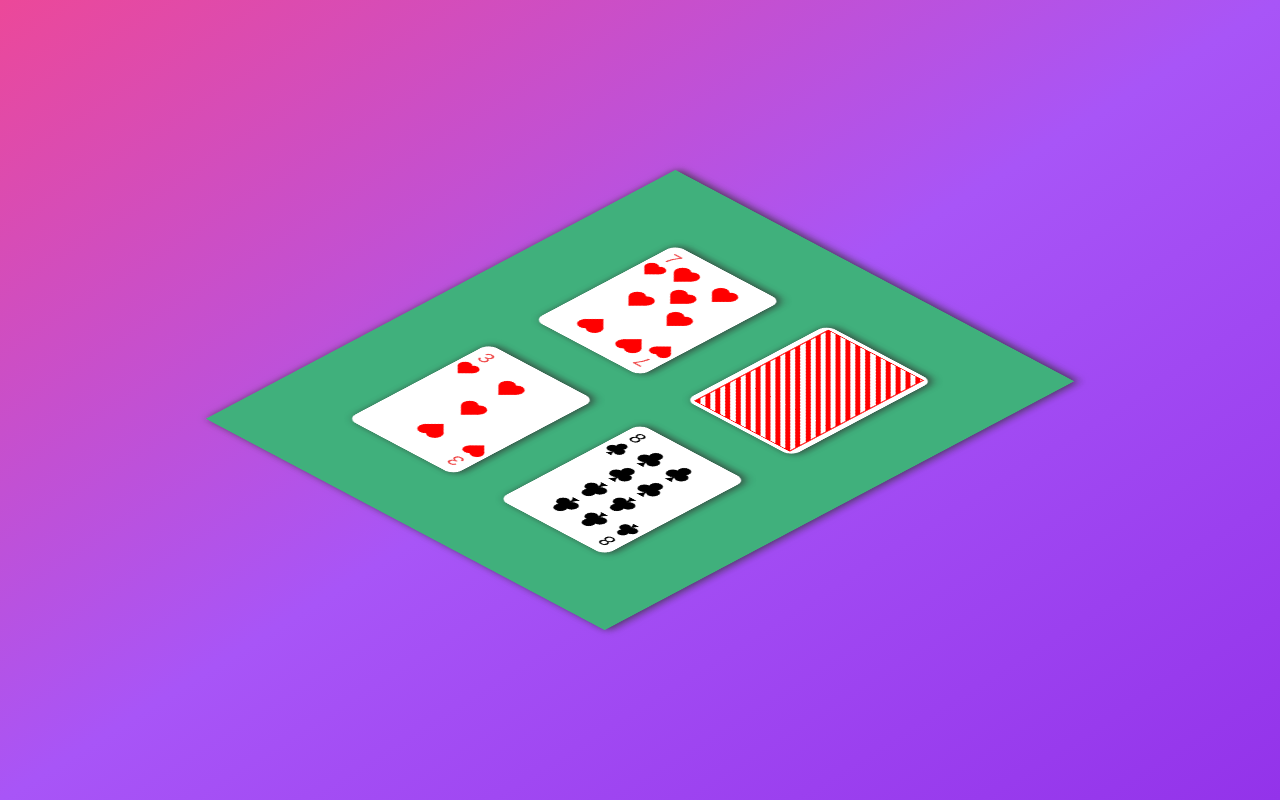
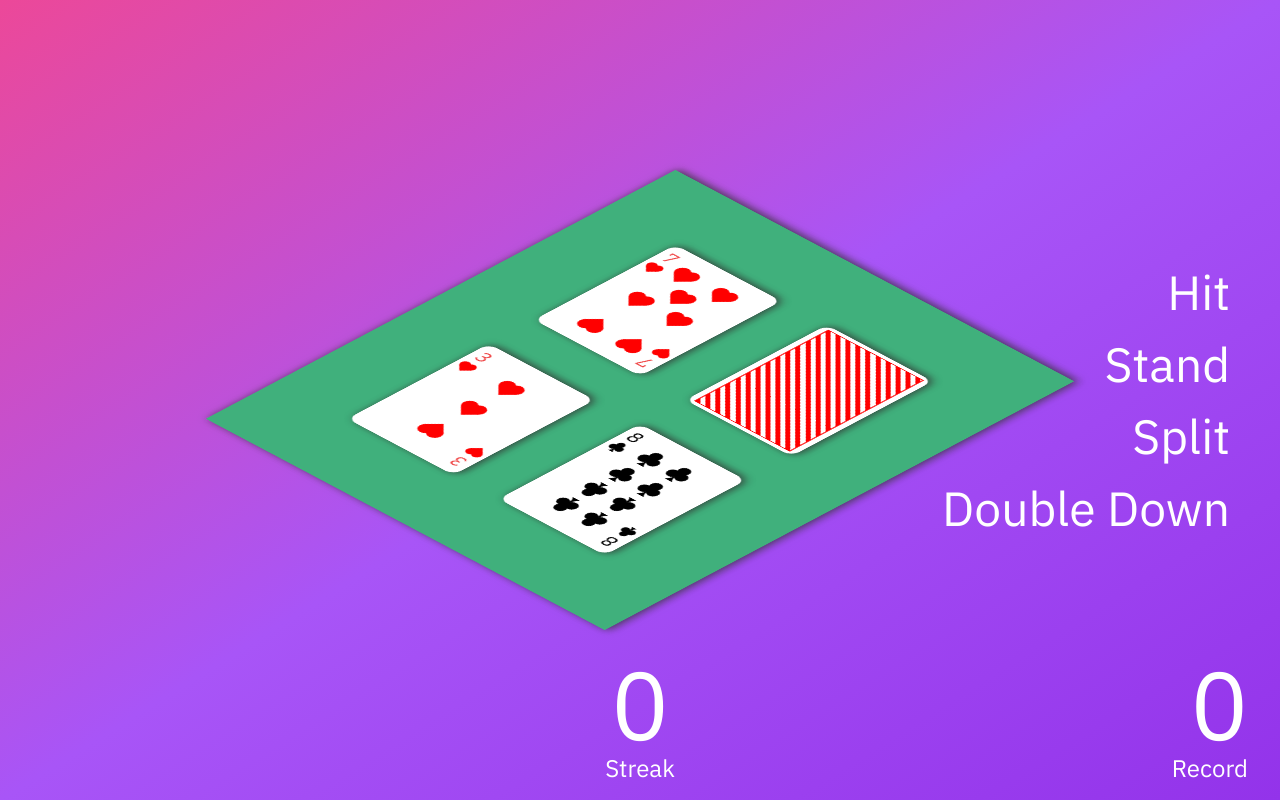
Before and after one commit to benjamin-atlas/perfect-blackjack-strategy, a Vue app in the folder perfect-blackjack-strategy-frontend/: page / in a window 1280 px wide. Built offline with nearby package versions, Linux system fonts and the light colour scheme.

Commit message:
Added score overlay and basic control structure

```diff
--- a/perfect-blackjack-strategy-frontend/public/index.html
+++ b/perfect-blackjack-strategy-frontend/public/index.html
@@ -1,15 +1,25 @@
 <!DOCTYPE html>
 <html lang="">
   <head>
-    <meta charset="utf-8">
-    <meta http-equiv="X-UA-Compatible" content="IE=edge">
-    <meta name="viewport" content="width=device-width,initial-scale=1.0">
-    <link rel="icon" href="<%= BASE_URL %>favicon.ico">
+    <link rel="preconnect" href="https://fonts.googleapis.com" />
+    <link rel="preconnect" href="https://fonts.gstatic.com" crossorigin />
+    <link
+      href="https://fonts.googleapis.com/css2?family=IBM+Plex+Sans&display=swap"
+      rel="stylesheet"
+    />
+    <meta charset="utf-8" />
+    <meta http-equiv="X-UA-Compatible" content="IE=edge" />
+    <meta name="viewport" content="width=device-width,initial-scale=1.0" />
+    <link rel="icon" href="<%= BASE_URL %>favicon.ico" />
     <title><%= htmlWebpackPlugin.options.title %></title>
   </head>
   <body>
     <noscript>
-      <strong>We're sorry but <%= htmlWebpackPlugin.options.title %> doesn't work properly without JavaScript enabled. Please enable it to continue.</strong>
+      <strong
+        >We're sorry but <%= htmlWebpackPlugin.options.title %> doesn't work
+        properly without JavaScript enabled. Please enable it to
+        continue.</strong
+      >
     </noscript>
     <div id="app"></div>
     <!-- built files will be auto injected -->
--- a/perfect-blackjack-strategy-frontend/src/App.vue
+++ b/perfect-blackjack-strategy-frontend/src/App.vue
@@ -1,15 +1,21 @@
 <template>
-  <div class="bg-gradient-to-br from-pink-500 via-purple-500 to-purple-600 w-screen h-screen overflow-hidden relative">
+  <div class="bg-gradient-to-br from-pink-500 via-purple-500 to-purple-600 w-screen h-screen overflow-hidden relative font-ibm-plex-sans">
     <Table />
+    <Scores ref="scoreRef" />
+    <Controls @control-selected="this.$refs.scoreRef.increaseCurrentScore()" />
   </div>
 </template>
 
 <script lang="ts">
 import { defineComponent } from "vue";
+import Controls from './components/Controls.vue'
+import Scores from './components/Scores.vue'
 import Table from './components/Table.vue'
 
 export default defineComponent({
   components: {
+    Controls,
+    Scores,
     Table
   }
 });
--- a/perfect-blackjack-strategy-frontend/src/components/Card.vue
+++ b/perfect-blackjack-strategy-frontend/src/components/Card.vue
@@ -1,17 +1,16 @@
 <template>
   <div :class="`card-wrapper absolute top-[-1000%] ${dealt ? 'dealt' : ''}`">
     <div
-      :class="`cursor-pointer card-body bg-white w-[150px] h-[200px] rounded-xl relative text-center select-none ${
+      :class="`card-body bg-white w-[150px] h-[200px] rounded-xl relative text-center select-none ${
         suit === 'heart' || suit === 'diamond' ? ' text-red-500' : ''
       }`"
-      @click="faceUp = !faceUp"
     >
       <template v-if="faceUp">
         <div class="card-id absolute top-[5px] left-[5px] grid grid-cols-1">
           <span class="card-number text-2xl">{{ cardNumber }}</span>
           <img
             :src="require(`../assets/${suit}.svg`)"
-            class="w-[25px] h-[25px] max-w-[25px] max-h-[25px] object-contain object-center"
+            class="w-[20px] h-[20px] max-w-[20px] max-h-[20px] object-contain object-center"
           />
         </div>
         <div
@@ -38,7 +37,7 @@
           <span class="card-number text-2xl">{{ cardNumber }}</span>
           <img
             :src="require(`../assets/${suit}.svg`)"
-            class="w-[25px] h-[25px] max-w-[25px] max-h-[25px] object-contain object-center"
+            class="w-[20px] h-[20px] max-w-[20px] max-h-[20px] object-contain object-center"
           />
         </div>
       </template>
--- a/perfect-blackjack-strategy-frontend/src/components/Controls.vue
+++ b/perfect-blackjack-strategy-frontend/src/components/Controls.vue
@@ -0,0 +1,47 @@
+<template>
+  <div
+    class="text-white grid grid-cols-1 grid-rows-4 gap-6 w-[550px] text-right text-5xl fixed top-[50%] translate-y-[-50%] right-[50px]"
+  >
+    <div
+      class="control-option cursor-pointer select-none mr-0"
+      @click="this.$emit('control-selected', 'hit')"
+    >
+      Hit
+    </div>
+    <div
+      class="control-option cursor-pointer select-none mr-0"
+      @click="this.$emit('control-selected', 'stand')"
+    >
+      Stand
+    </div>
+    <div
+      class="control-option cursor-pointer select-none mr-0"
+      @click="this.$emit('control-selected', 'split')"
+    >
+      Split
+    </div>
+    <div
+      class="control-option cursor-pointer select-none mr-0"
+      @click="this.$emit('control-selected', 'doubledown')"
+    >
+      Double Down
+    </div>
+  </div>
+</template>
+
+<script lang="ts">
+import { defineComponent } from "vue";
+
+export default defineComponent({});
+</script>
+
+<style lang="scss">
+.control-option {
+  padding-right: 0px;
+  transition: padding-right 100ms linear, text-shadow 100ms linear;
+  &:hover {
+    padding-right: 5px;
+    text-shadow: 0 0 10px rgba(255, 255, 255, 0.5);
+  }
+}
+</style>
--- /dev/null
+++ b/perfect-blackjack-strategy-frontend/src/components/Scores.vue
@@ -0,0 +1,56 @@
+<template>
+  <div class="fixed bottom-0 text-white w-full grid grid-cols-3 pb-4">
+    <div class="col-start-2 text-center">
+      <p class="text-8xl">{{currentScore}}</p>
+      <p class="text-2xl">Streak</p>
+    </div>
+    <div class="text-right pr-8">
+      <p class="text-8xl">{{highScore}}</p>
+      <p class="text-2xl">Record</p>
+    </div>
+  </div>
+</template>
+
+<script lang="ts">
+import { defineComponent } from "vue";
+
+export default defineComponent({
+  data() {
+    return {
+      currentScore: 0,
+      highScore: 0,
+    };
+  },
+  methods: {
+    increaseCurrentScore() {
+      this.currentScore++;
+
+      if (this.currentScore > this.highScore) {
+        this.recordHighScore();
+      }
+    },
+    clearCurrentScore() {
+      this.currentScore = 0;
+    },
+    recordHighScore() {
+      this.highScore = this.currentScore;
+      localStorage.setItem("highScore", this.highScore.toString());
+    },
+  },
+  mounted() {
+    const storedValue: string | null = localStorage.getItem("highScore");
+
+    if (storedValue) {
+      const numericValue: number = parseInt(storedValue);
+
+      if (!isNaN(numericValue)) {
+        this.highScore = numericValue;
+      } else {
+        console.log("Stored high score is non-numeric.");
+      }
+    }
+  },
+});
+</script>
+
+<style></style>
--- a/perfect-blackjack-strategy-frontend/tailwind.config.js
+++ b/perfect-blackjack-strategy-frontend/tailwind.config.js
@@ -1,11 +1,12 @@
 /** @type {import('tailwindcss').Config} */
 module.exports = {
-  content: [
-    "./index.html",
-    "./src/**/*.{vue,js,ts,jsx,tsx}",
-  ],
+  content: ["./index.html", "./src/**/*.{vue,js,ts,jsx,tsx}"],
   theme: {
-    extend: {},
+    extend: {
+      fontFamily: {
+        "ibm-plex-sans": ["IBM Plex Sans", "sans"]
+      },
+    },
   },
   plugins: [],
-}
+};
```
